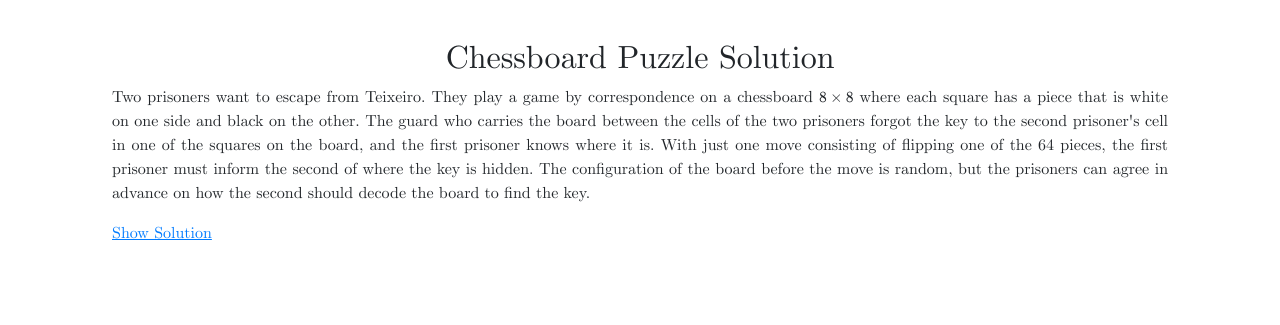
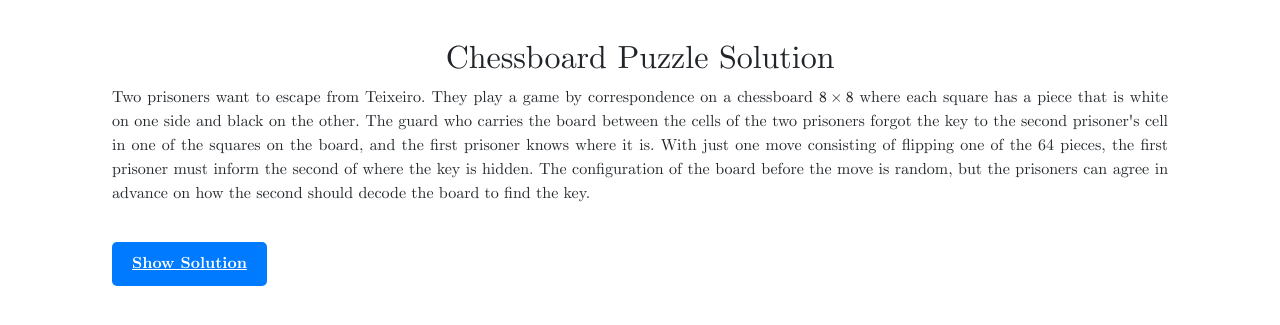
Before and after one commit to RoidaVinci/web, a Jekyll site: the page articles/escape_prison.html, which Jekyll copies as it is, in a window 1280 px wide. Shown: the top 325 px of the page. Built offline with Jekyll 4.4.1, drawn with Linux system fonts in a browser that asks for light colours; some web fonts are replaced.

Commit message:
Update article.css

```diff
--- a/assets/article.css
+++ b/assets/article.css
@@ -212,3 +212,16 @@ a:link, a:visited, a:hover, a:active {
       color: #007bff;
       text-decoration: underline;
     }
+ .show-solution {
+      display: inline-block;
+      padding: 10px 20px;
+      margin-top: 20px;
+      font-size: 1rem;
+      font-weight: bold;
+      color: #fff;
+      background-color: #007bff;
+      border-radius: 5px;
+      cursor: pointer;
+      transition: background-color 0.3s ease;
+      text-align: center;
+    }
```
